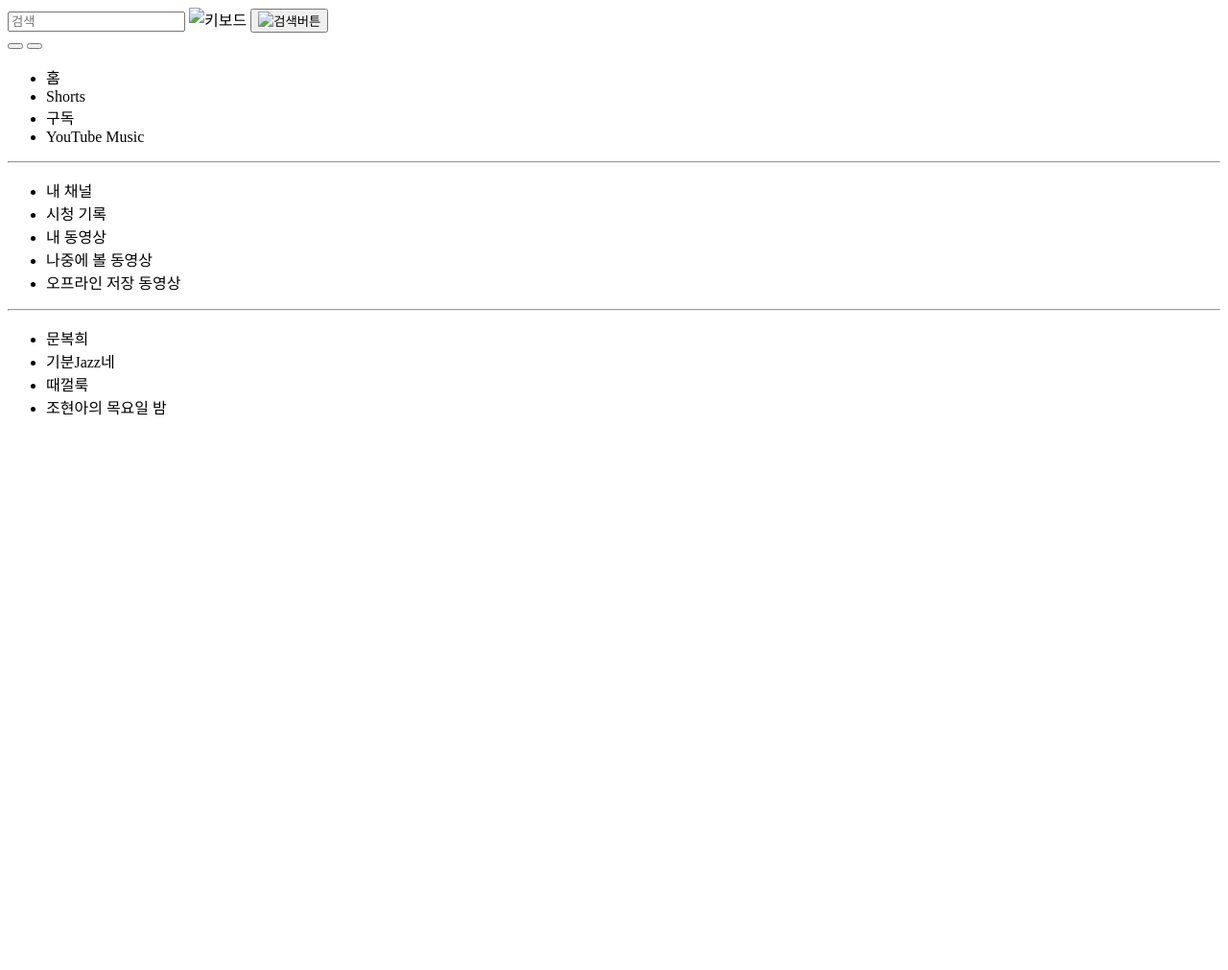
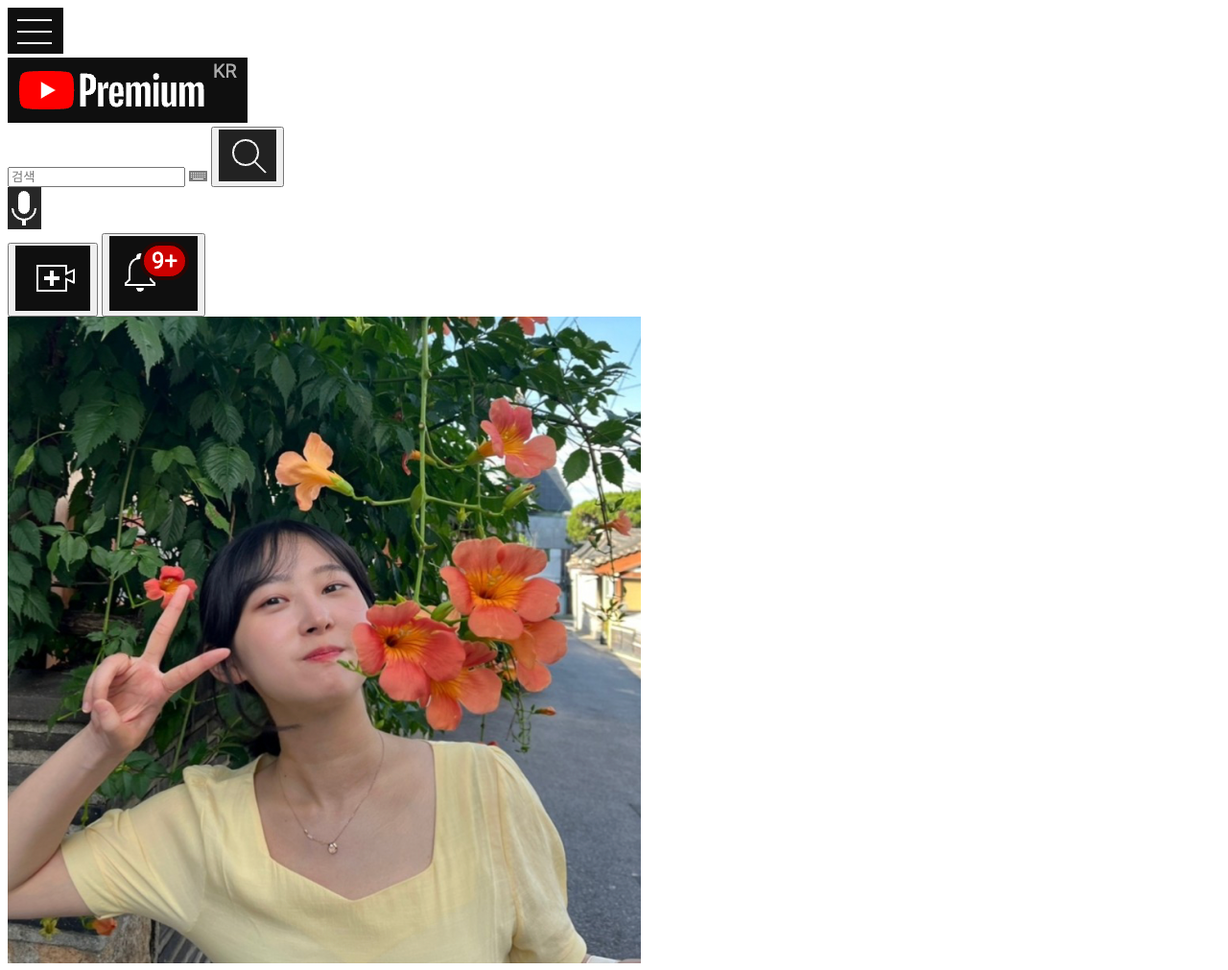
Before and after one commit to songhaeunsong/scss-youtube-clone, a plain HTML site: page index.html in a window 1280 px wide. Shown: the top 1011 px of the page at 96% size. Before the commit the page ends 800 px from the top, so only its background shows below. Drawn offline with Linux system fonts and the light colour scheme.

Commit message:
header(gnb) 이미지 삽입

```diff
--- a/index.html
+++ b/index.html
@@ -10,21 +10,35 @@
     <div>
       <header class="gnb">
         <div>
-          <div class="menu-icon"></div>
-          <div class="youtube-logo"></div>
+          <div class="menu-icon">
+            <img src="/img/headerImg/menu-icon.png" alt="menu" />
+          </div>
+          <div class="youtube-logo">
+            <img src="/img/headerImg/youtube-logo.png" alt="youtube-logo" />
+          </div>
         </div>
         <div>
           <div class="search">
             <input type="text" placeholder="검색" />
-            <img src="" alt="키보드" />
-            <button><img src="" alt="검색버튼" /></button>
+            <img src="/img/headerImg/keyboard-icon.png" alt="keyboard" />
+            <button>
+              <img src="/img/headerImg/search-icon.png" alt="search" />
+            </button>
           </div>
-          <div class="voice"></div>
+          <div class="voice">
+            <img src="/img/headerImg/voice.png" alt="voice" />
+          </div>
         </div>
         <div>
-          <button class="making-video"></button>
-          <button class="alarm"></button>
-          <div class="profile"></div>
+          <button class="making-video">
+            <img src="/img/headerImg/making-icon.png" alt="making-video" />
+          </button>
+          <button class="alarm">
+            <img src="/img/headerImg/alarm.png" alt="alarm" />
+          </button>
+          <div class="profile">
+            <img src="/img/headerImg/my-profile.png" alt="profile" />
+          </div>
         </div>
       </header>
       <main>
```
Also changed, not shown: img/headerImg/keyboard-icon.png (added), img/headerImg/my-profile.png (added), 3 other files.
